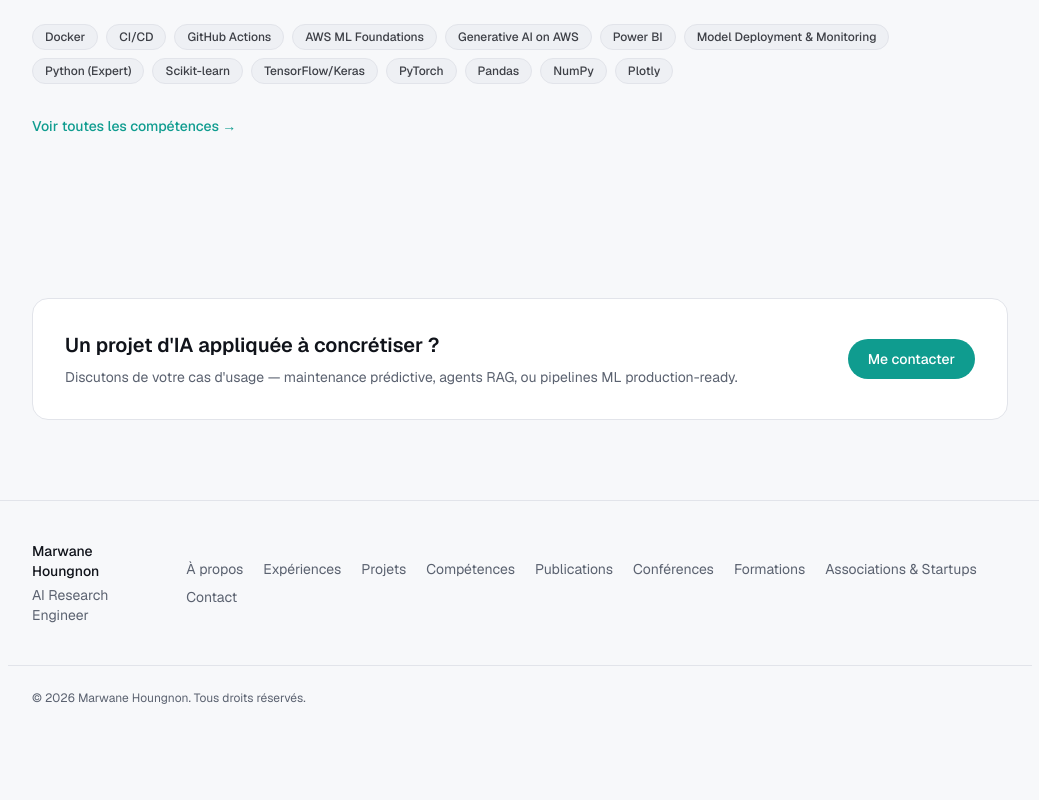
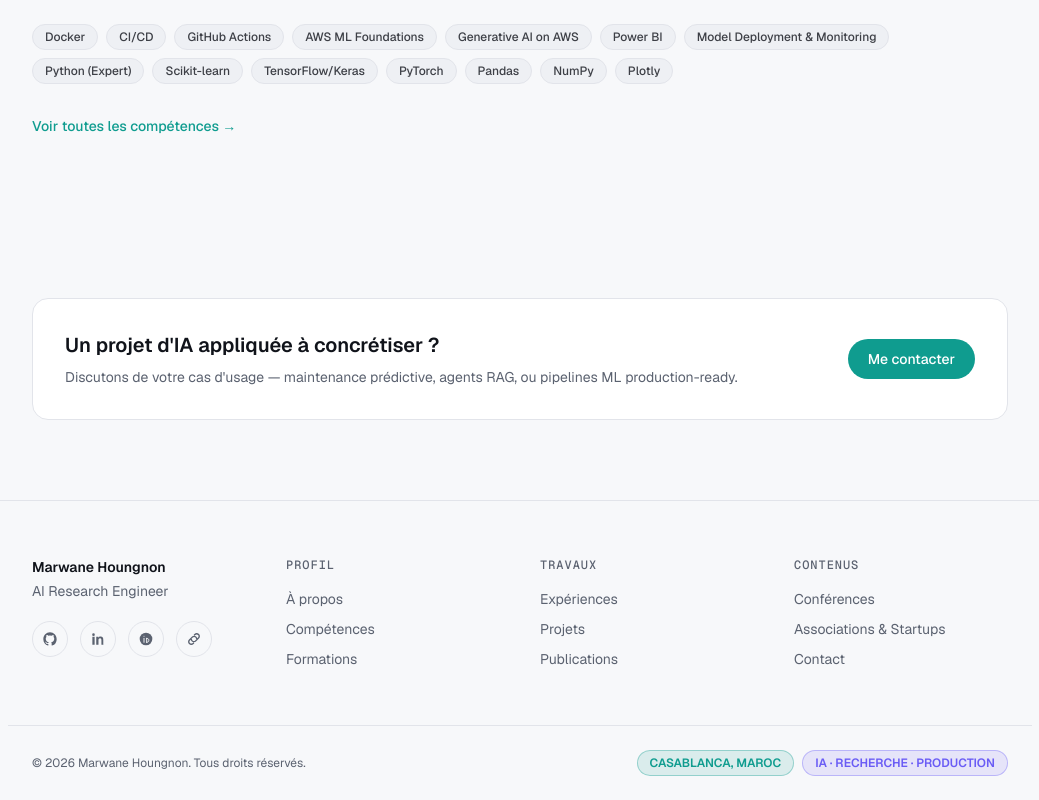
Before and after one commit to Thekidmaroi/MY-PORTOFOLIO, a Next.js app: page / in a window 1280 px wide. Shown: the part 3335-4135 px from the top of the page, without its empty margins (120-1159 px from the left). Before the commit the page ends 4065 px from the top, so only its background shows below. Built offline with nearby package versions, Linux system fonts and the light colour scheme.

Commit message:
Refactor Footer component with new layout and links

```diff
--- a/src/components/footer.tsx
+++ b/src/components/footer.tsx
@@ -1,27 +1,70 @@
 import Link from "next/link";
 import { profile } from "@/lib/data";
-import { navLinks } from "@/lib/nav";
 import { Container } from "./container";
+import { Badge } from "./badge";
+import { SocialLinks } from "./social-links";
+
+const groups = [
+  {
+    title: "Profil",
+    links: [
+      { href: "/a-propos", label: "À propos" },
+      { href: "/competences", label: "Compétences" },
+      { href: "/formations", label: "Formations" },
+    ],
+  },
+  {
+    title: "Travaux",
+    links: [
+      { href: "/experiences", label: "Expériences" },
+      { href: "/projets", label: "Projets" },
+      { href: "/publications", label: "Publications" },
+    ],
+  },
+  {
+    title: "Contenus",
+    links: [
+      { href: "/conferences", label: "Conférences" },
+      { href: "/associations-et-startups", label: "Associations & Startups" },
+      { href: "/contact", label: "Contact" },
+    ],
+  },
+];
 
 export function Footer() {
   return (
     <footer className="mt-auto border-t border-border">
-      <Container className="flex flex-col gap-6 py-10 sm:flex-row sm:items-center sm:justify-between">
+      <Container className="grid gap-10 py-14 sm:grid-cols-2 lg:grid-cols-4">
         <div>
-          <p className="text-sm font-medium">{profile.name}</p>
+          <p className="text-sm font-semibold">{profile.name}</p>
           <p className="mt-1 text-sm text-muted">{profile.title}</p>
+          <SocialLinks className="mt-5" />
         </div>
 
-        <nav className="flex flex-wrap gap-x-5 gap-y-2 text-sm text-muted">
-          {navLinks.slice(1).map((link) => (
-            <Link key={link.href} href={link.href} className="hover:text-foreground">
-              {link.label}
-            </Link>
-          ))}
-        </nav>
+        {groups.map((group) => (
+          <div key={group.title}>
+            <p className="mono-label mb-4 text-xs font-medium text-muted">{group.title}</p>
+            <ul className="space-y-2.5 text-sm">
+              {group.links.map((link) => (
+                <li key={link.href}>
+                  <Link href={link.href} className="text-muted transition-colors hover:text-foreground">
+                    {link.label}
+                  </Link>
+                </li>
+              ))}
+            </ul>
+          </div>
+        ))}
       </Container>
-      <Container className="border-t border-border py-6 text-xs text-muted">
-        © {new Date().getFullYear()} {profile.name}. Tous droits réservés.
+
+      <Container className="flex flex-col gap-4 border-t border-border py-6 text-xs text-muted sm:flex-row sm:items-center sm:justify-between">
+        <p>
+          © {new Date().getFullYear()} {profile.name}. Tous droits réservés.
+        </p>
+        <div className="flex flex-wrap gap-2">
+          <Badge tone="cyan">{profile.location.toUpperCase()}</Badge>
+          <Badge tone="purple">IA · RECHERCHE · PRODUCTION</Badge>
+        </div>
       </Container>
     </footer>
   );
```
